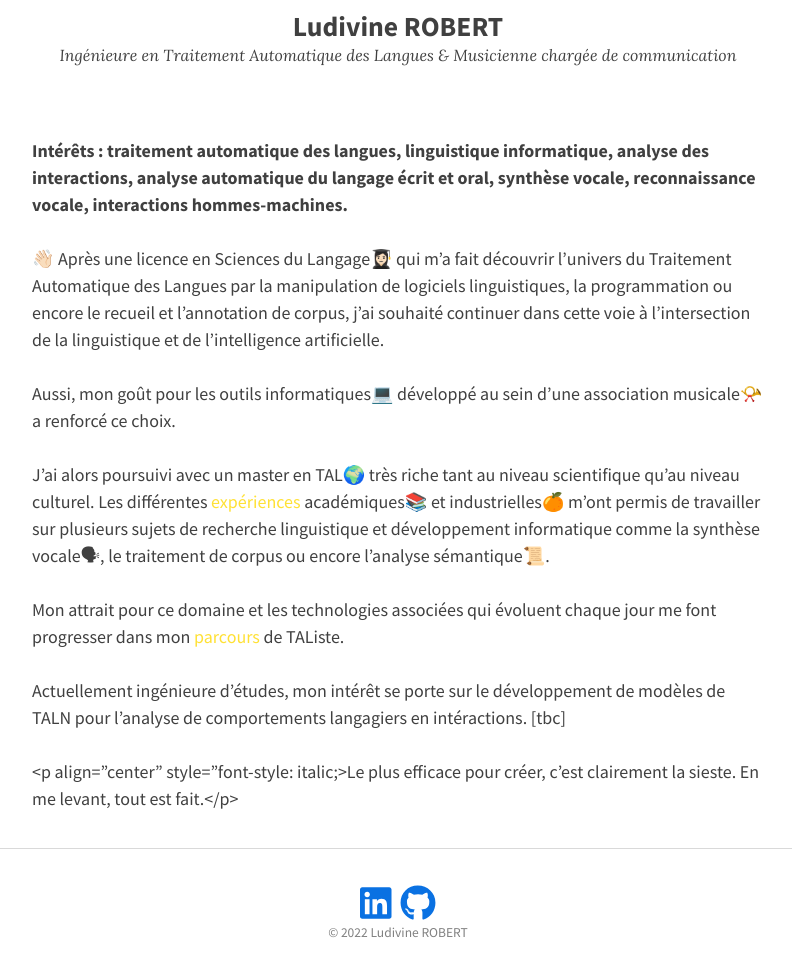
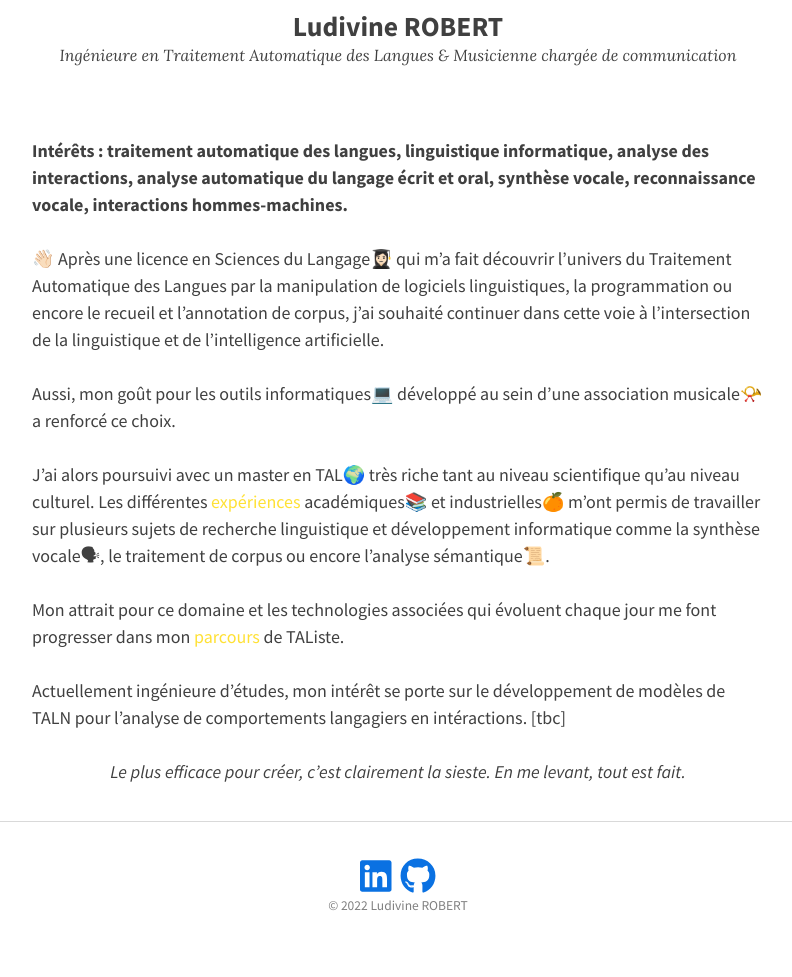
Before and after one commit to ludivinero/ludivinero.github.io, a Jekyll site: the page built from index.md, in a window 1280 px wide, cut to the strip 221-1236 px from the top of the page. Shown: the top 977 px of the strip, without its empty margins (242-1034 px from the left). Built offline with Jekyll 4.4.1, drawn with Linux system fonts in a browser that asks for light colours; nearby versions of some CDN libraries.

Commit message:
Update index.md

```diff
--- a/index.md
+++ b/index.md
@@ -22,4 +22,4 @@ Actuellement ingénieure d'études, mon intérêt se porte sur le développement
 [tbc]
 
 
-<p align="center" style="font-style: italic;>Le plus efficace pour créer, c’est clairement la sieste. En me levant, tout est fait.</p>
+<p align="center"><i>Le plus efficace pour créer, c’est clairement la sieste. En me levant, tout est fait.</i></p>
```
